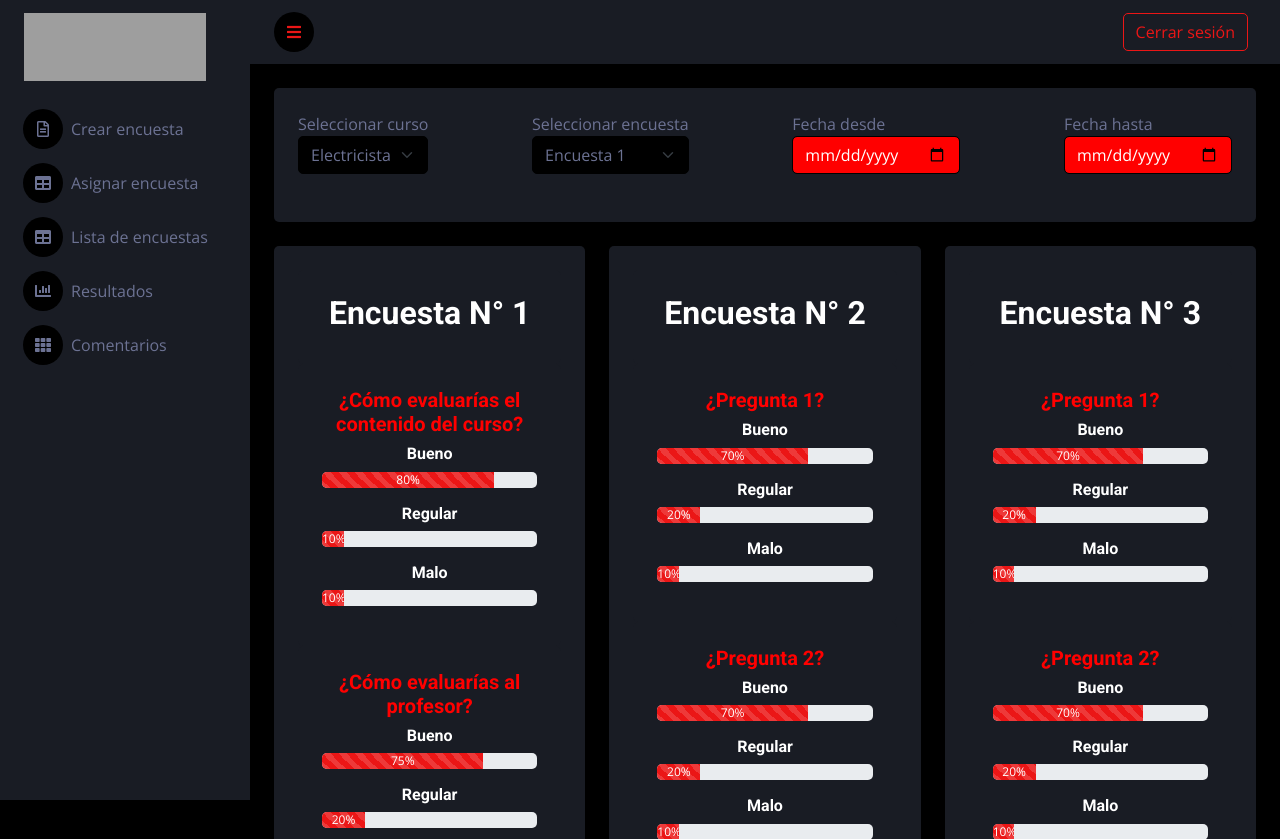
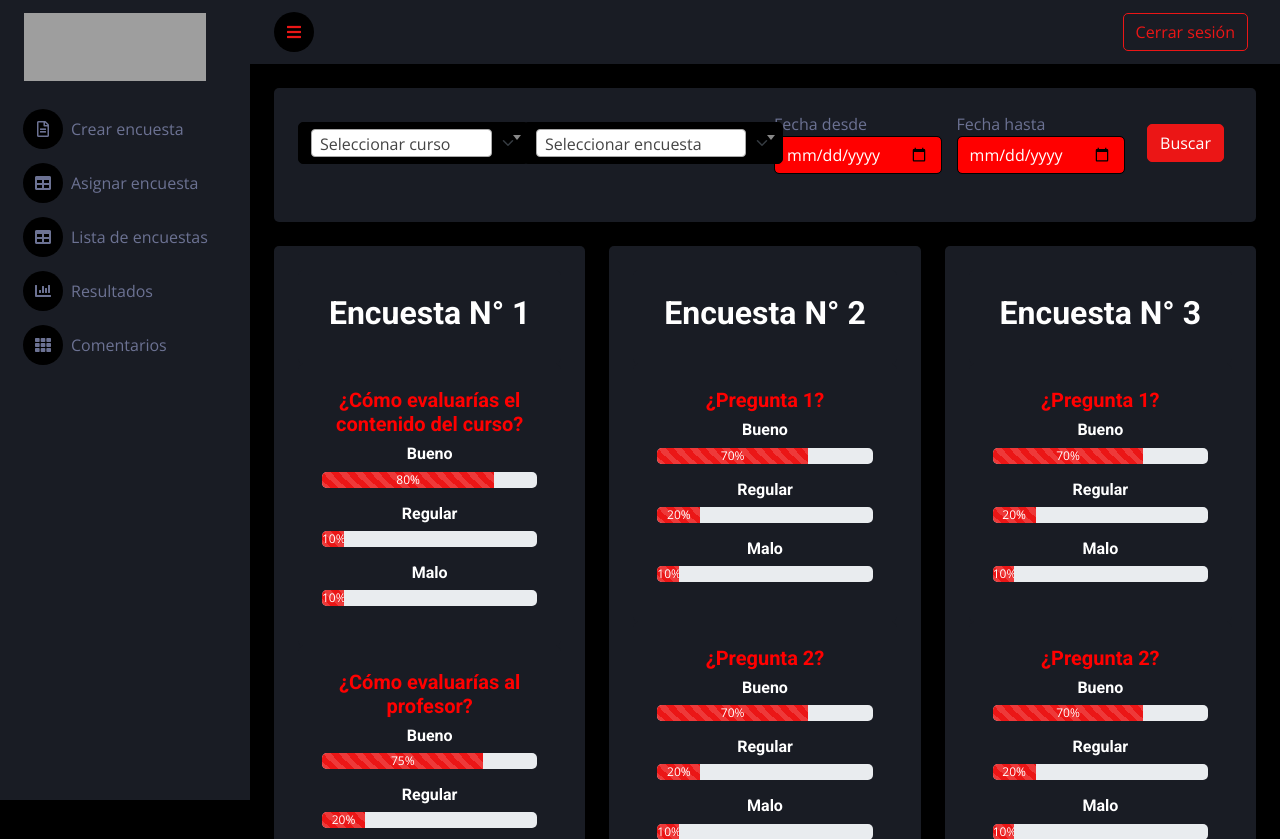
Before and after one commit to julianTesla/tesla_encuesta, a PHP site: page /tesla_encuesta/resultados.php in a window 1280 px wide. Shown: the top 839 px of the page. Run offline with PHP 8.4, Linux system fonts and the light colour scheme; the visitor is signed in with stand-in values (Sample User, id 1); data comes from the database, SQL or seed files in the repository; tables that the repository leaves empty hold one stand-in row (values such as "Sample post"); some libraries are stand-ins or nearby versions; grey boxes are pictures that could not be loaded.

Commit message:
la busqueda de las encuestas ya funciona bien

```diff
--- a/resultados.php
+++ b/resultados.php
@@ -1,5 +1,12 @@
 <?php
 include "parte_superior.php";
+include "conexion/conex.php";
+
+$sql= "SELECT id_curso, nombre_curso FROM cursos ";
+$resultado= mysqli_query($conex, $sql);
+
+$sql1= "SELECT id_encuesta, nombre_encuesta FROM encuestas ORDER BY encuestas.id_encuesta DESC";
+$resultado1= mysqli_query($conex,$sql1);
 ?>
 
 <!-- INICIO BARRA DE FILTRO -->
@@ -9,31 +16,41 @@ include "parte_superior.php";
         <div class="d-flex align-items-center justify-content-between mb-4">
 
             <form action="">
-                <label>Seleccionar curso</label>
-                <select class="form-select">
-                    <option value="1">Electricista</option>
-                    <option value="2">Aire</option>
-                    <option value="3">Excel</option>
+                <!-- <label>Seleccionar curso</label> -->
+                <select class="form-select js-example-basic-single" style="width: 110%;">
+                    <option value="0">Seleccionar curso</option>
+                    <?php
+                    while($row= mysqli_fetch_array($resultado))
+                    {
+                        echo '<option value="'.$row[0].'">'.$row[1].'</option>';
+                    }
+                    ?>
                 </select>
             </form>
 
             <form action="">
-                <label>Seleccionar encuesta</label>
-                <select class="form-select">
-                    <option value="1">Encuesta 1</option>
-                    <option value="2">Encuesta 2</option>
-                    <option value="3">Encuesta 3</option>
+                <!-- <label>Seleccionar encuesta</label> -->
+                <select class="form-select js-example-basic-single" style="width: 110%;">
+                    <option value="0">Seleccionar encuesta</option>
+                    <?php
+                    while($row1= mysqli_fetch_array($resultado1))
+                    {
+                        echo '<option value="'.$row1[0].'">'.$row1[1].'</option>';
+                    }
+                    ?>
                 </select>
             </form>
 
             <div class="form-item">
                 <label>Fecha desde</label>
-                <input class="input-sm form-control" type=date style="background-color:red; color:white" />
+                <input class="input-sm form-control" type=date style="background-color:red; color:white">
             </div>
             <div class="form-item">
                 <label>Fecha hasta</label>
-                <input class="input-sm form-control" type=date style="background-color:red; color:white" />
+                <input class="input-sm form-control" type=date style="background-color:red; color:white">
             </div>
+
+            <button class="btn btn-primary m-2">Buscar</button>
 
         </div>
     </div>
@@ -380,6 +397,13 @@ include "parte_superior.php";
 </div>
 </div>
 
+<script>
+    $(document).ready(function() {
+        $('.js-example-basic-single').select2({
+            style:'form-control'
+        });
+    });
+</script>
 <?php
 include "parte_inferior.php";
 ?>
```
Also changed, not shown: back/buscar_resultados.php (added, +11 -0 lines), comentarios.php (+19 -10 lines), listaEncuestas.php (+5 -5 lines).
